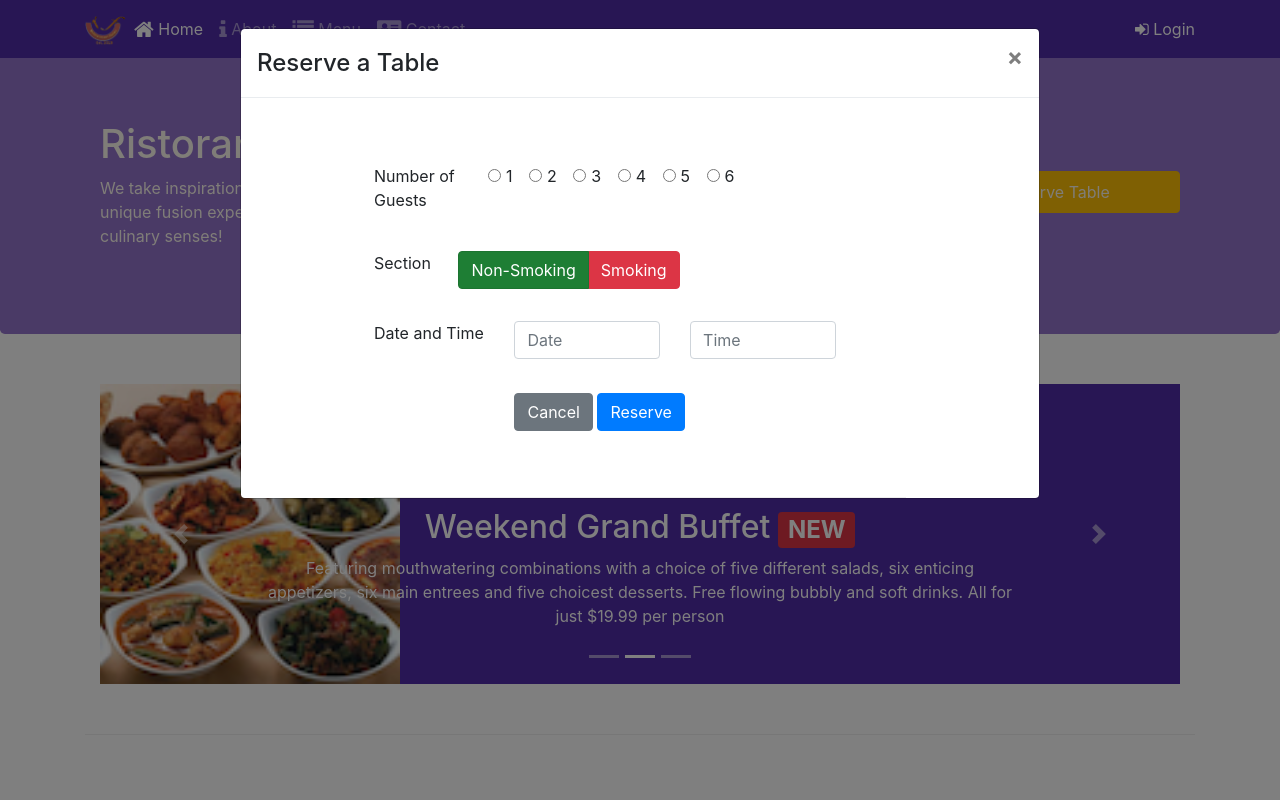
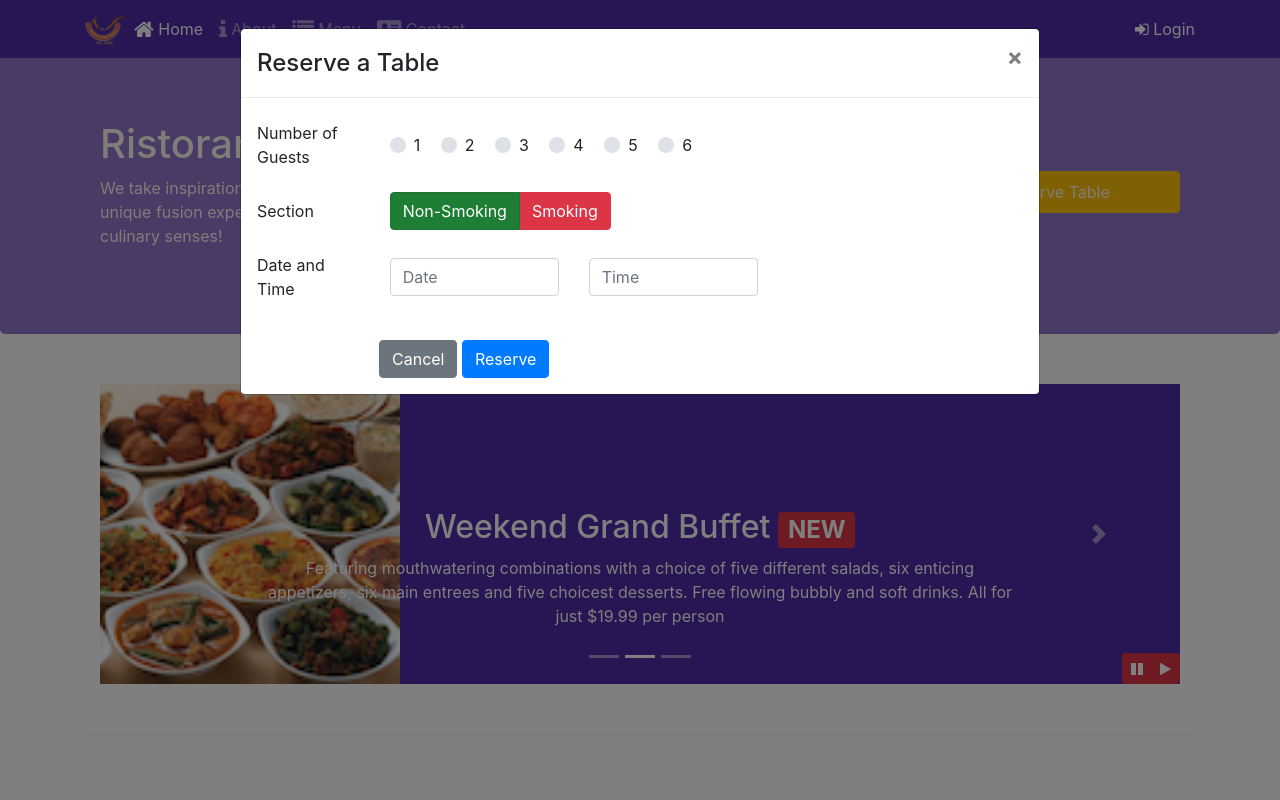
Before and after one commit to lakshyajit165/bootstrap_coursera, a website: page index.html in a window 1280 px wide. Both pictures are taken after a click on the button "Reserve Table". Shown: the top 800 px of the page. Drawn offline with nearby package versions, Linux system fonts and the light colour scheme.

Commit message:
Bootstrap Jquery

```diff
--- a/css/styles.css
+++ b/css/styles.css
@@ -62,3 +62,8 @@ address{
     left: 0;
     min-height: 300px;
 }
+#carouselButton {
+    right:0px;
+    position: absolute;
+    bottom: 0px;
+}
--- a/index.html
+++ b/index.html
@@ -81,93 +81,82 @@
     </div>
 
     <!--Reserve Table Modal-->
-    <div id="reserveModal" class="modal fade" role="dialog">
+  <div id="reserveModal" class="modal fade" role="dialog">
         <div class="modal-dialog modal-lg" role="content">
+            <!-- Modal content-->
             <div class="modal-content">
                 <div class="modal-header">
                     <h4 class="modal-title">Reserve a Table</h4>
                     <button type="button" class="close" data-dismiss="modal">&times;</button>
                 </div>
-            <div class = "row row-content align-items-center col-lg-8 col-sm-12" id="table">
-
-
-
-                        <div class="row">
-                            <label class="col-lg-3 col-sm-12">Number of Guests</label>
-                            <div class="col-lg-9 col-sm-12">
-                                <div class="form-check form-check-inline">
-                                  <input class="form-check-input" type="radio" name="inlineRadioOptions" id="inlineRadio1" value="option1">
-                                  <label class="form-check-label" for="inlineRadio1">1</label>
+                <div class="modal-body">
+                    <form>
+                        <div class="form-group row">
+                            <label for="numguests" class="col-12 col-md-2 col-form-label">Number of Guests</label>
+                            <div class="col-12 col-sm-6 align-self-center">
+                                <div class="custom-control custom-radio custom-control-inline">
+                                    <input type="radio" id="customRadioInline1" name="inlineRadioOptions" class="custom-control-input">
+                                    <label class="custom-control-label" for="customRadioInline1">1</label>
                                 </div>
-                                <div class="form-check form-check-inline">
-                                  <input class="form-check-input" type="radio" name="inlineRadioOptions" id="inlineRadio2" value="option2">
-                                  <label class="form-check-label" for="inlineRadio2">2</label>
+                                <div class="custom-control custom-radio custom-control-inline">
+                                    <input type="radio" id="customRadioInline2" name="inlineRadioOptions" class="custom-control-input">
+                                    <label class="custom-control-label" for="customRadioInline2">2</label>
                                 </div>
-                                <div class="form-check form-check-inline">
-                                  <input class="form-check-input" type="radio" name="inlineRadioOptions" id="inlineRadio1" value="option1">
-                                  <label class="form-check-label" for="inlineRadio1">3</label>
+                                <div class="custom-control custom-radio custom-control-inline">
+                                    <input type="radio" id="customRadioInline3" name="inlineRadioOptions" class="custom-control-input">
+                                    <label class="custom-control-label" for="customRadioInline3">3</label>
                                 </div>
-                                <div class="form-check form-check-inline">
-                                  <input class="form-check-input" type="radio" name="inlineRadioOptions" id="inlineRadio2" value="option2">
-                                  <label class="form-check-label" for="inlineRadio2">4</label>
+                                <div class="custom-control custom-radio custom-control-inline">
+                                    <input type="radio" id="customRadioInline4" name="inlineRadioOptions" class="custom-control-input">
+                                    <label class="custom-control-label" for="customRadioInline4">4</label>
                                 </div>
-                                <div class="form-check form-check-inline">
-                                  <input class="form-check-input" type="radio" name="inlineRadioOptions" id="inlineRadio1" value="option1">
-                                  <label class="form-check-label" for="inlineRadio1">5</label>
+                                <div class="custom-control custom-radio custom-control-inline">
+                                    <input type="radio" id="customRadioInline5" name="inlineRadioOptions" class="custom-control-input">
+                                    <label class="custom-control-label" for="customRadioInline5">5</label>
                                 </div>
-                                <div class="form-check form-check-inline">
-                                  <input class="form-check-input" type="radio" name="inlineRadioOptions" id="inlineRadio2" value="option2">
-                                  <label class="form-check-label" for="inlineRadio2">6</label>
+                                <div class="custom-control custom-radio custom-control-inline">
+                                    <input type="radio" id="customRadioInline6" name="inlineRadioOptions" class="custom-control-input">
+                                    <label class="custom-control-label" for="customRadioInline6">6</label>
                                 </div>
                             </div>
+                        </div>
 
-                        </div>
-                        <br>
-                        <div class="row">
-                            <label class="form-label col-lg-3 col-sm-12">Section</label>
-                            <div class="col-lg-9 col-sm-12">
-
-                                    <div class="btn-group btn-group-toggle" data-toggle="buttons">
-                                      <label class="btn btn-success active">
-                                        <input type="radio" name="options" id="option1" autocomplete="off" checked> Non-Smoking
-                                      </label>
-
-                                      <label class="btn btn-danger">
-                                        <input type="radio" name="options" id="option3" autocomplete="off"> Smoking
-                                      </label>
-                                    </div>
-
+                        <div class="form-group row">
+                            <label for="section" class="col-12 col-md-2 col-form-label">Section</label>
+                            <div class="col-12 col-sm-6 align-self-center">
+                                <div class="btn-group btn-group-toggle" data-toggle="buttons">
+                                    <label class="btn btn-secondary active btn-success">
+                                        <input type="radio" name="options" id="nonSmoking" autocomplete="off" checked> Non-Smoking
+                                    </label>
+                                    <label class="btn btn-secondary btn-danger">
+                                        <input type="radio" name="options" id="smoking" autocomplete="off"> Smoking
+                                    </label>
+                                </div>
                             </div>
                         </div>
-                        <br>
-                        <div class="row">
-                            <label class="form-label col-lg-3 col-sm-12">Date and Time</label>
-                            <div class="col-lg-9 col-sm-12">
-                                <div class="row">
-                                    <div class="col-lg-5 col-sm-12">
-                                      <input type="text" class="form-control" placeholder="Date">
-                                    </div>
-                                    <div class="col-lg-5 col-sm-12">
-                                      <input type="text" class="form-control" placeholder="Time">
-                                    </div>
-                                </div>
+
+                        <div class="form-group row">
+                            <label for="dateandtime" class="col-12 col-md-2 col-form-label">Date and Time</label>
+                            <div class="col-6 col-md-3 align-self-center">
+                                <input class="form-control" id="date" name="date" placeholder="Date">
                             </div>
-
-
-                            <br><br><br>
-                            <div class="col-lg-3 col-sm-12"></div>
-                            <div class="col-lg-9 col-sm-12">
+                            <div class="col-6 col-md-3 align-self-center">
+                                <input class="form-control" id="time" name="time" placeholder="Time">
+                            </div>
+                </div>
+                        </div>
+                        <div class="form-group row">
+                            <div class="offset-sm-2 col-sm-10">
                                 <button type="button" class="btn btn-secondary" data-dismiss="modal">Cancel</button>
                                 <button type="submit" class="btn btn-primary">Reserve</button>
                             </div>
-
                         </div>
-
-
+                    </form>
+                </div>
             </div>
         </div>
-        </div>
     </div>
+
 
 
     <header class="jumbotron">
@@ -237,6 +226,14 @@
                     <a class="carousel-control-next" href="#mycarousel" role="button" data-slide="next">
                         <span class="carousel-control-next-icon"></span>
                     </a>
+                    <div class="btn-group" id="carouselButton">
+                    <button class="btn btn-danger btn-sm" id="carousel-pause">
+                        <span class="fa fa-pause"></span>
+                    </button>
+                    <button class="btn btn-danger btn-sm" id="carousel-play">
+                        <span class="fa fa-play"></span>
+                    </button>
+                </div>
                 </div>
             </div>
         </div>
@@ -349,7 +346,17 @@
     <script src="node_modules/jquery/dist/jquery.slim.min.js"></script>
     <script src="node_modules/popper.js/dist/umd/popper.min.js"></script>
     <script src="node_modules/bootstrap/dist/js/bootstrap.min.js"></script>
-
+    <script>
+        $(document).ready(function(){
+            $("#mycarousel").carousel( { interval: 2000 } );
+            $("#carousel-pause").click(function(){
+                $("#mycarousel").carousel('pause');
+            });
+            $("#carousel-play").click(function(){
+                $("#mycarousel").carousel('cycle');
+            });
+        });
+    </script>
 
 </body>
 
```
